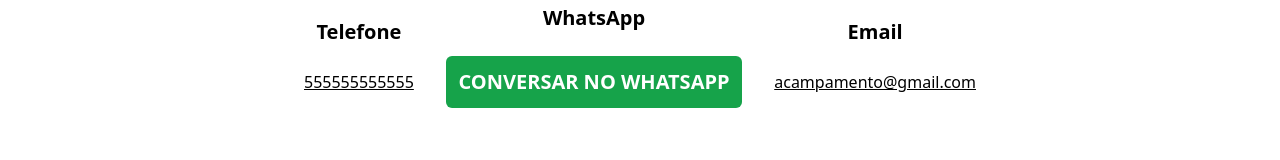
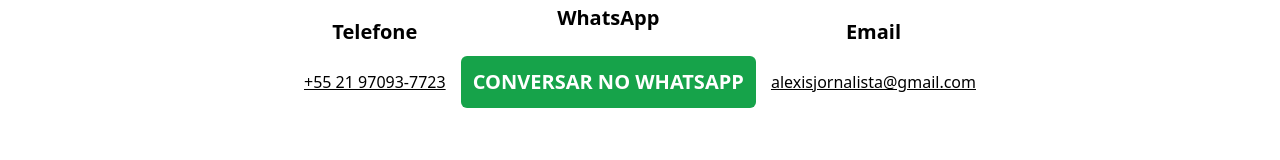
Before and after one commit to VictorEdsonsr/acampamento-aguias, a Next.js app: page /Contato in a window 1280 px wide. Shown: the part 489-649 px from the top of the page. Built offline with nearby package versions, Linux system fonts and the light colour scheme.

Commit message:
Contatos - informacoes de contatos setadas

```diff
--- a/src/components/Buttons/index.jsx
+++ b/src/components/Buttons/index.jsx
@@ -3,7 +3,7 @@
 export const WhatsappButton = ({ children }) => {
   return (
     <Link
-      href=""
+      href="https://wa.me/5521970937723"
       className="bg-green-600 font-semibold p-3 text-center text-md sm:text-xl text-white rounded-md"
     >
       {children}
--- a/src/pages/Contato/index.jsx
+++ b/src/pages/Contato/index.jsx
@@ -1,4 +1,5 @@
 import Head from "next/head";
+import Link from "next/link";
 import { FaPhone, FaWhatsappSquare, FaEnvelope } from "react-icons/fa";
 import { WhatsappButton } from "../../components/Buttons";
 
@@ -23,12 +24,12 @@
             <div className="flex flex-col items-center">
               <FaPhone size={50} />
               <h1 className="my-6 font-semibold text-xl">Telefone</h1>
-              <a
+              <Link
                 className="cursor-pointer underline hover:text-orange-500 text-md"
-                href="tel:5555555555"
+                href="tel:+552197093-7723"
               >
-                555555555555
-              </a>
+                +55 21 97093-7723
+              </Link>
             </div>
 
             <div className="flex flex-col items-center">
@@ -40,12 +41,12 @@
             <div className="flex flex-col items-center">
               <FaEnvelope size={50} />
               <h1 className="my-6 font-semibold text-xl">Email</h1>
-              <a
+              <Link
                 className="cursor-pointer underline hover:text-orange-500 text-md"
-                href="mailto:asd@gmail.com"
+                href="mailto:alexisjornalista@gmail.com"
               >
-                acampamento@gmail.com
-              </a>
+                alexisjornalista@gmail.com
+              </Link>
             </div>
           </div>
         </section>
```
